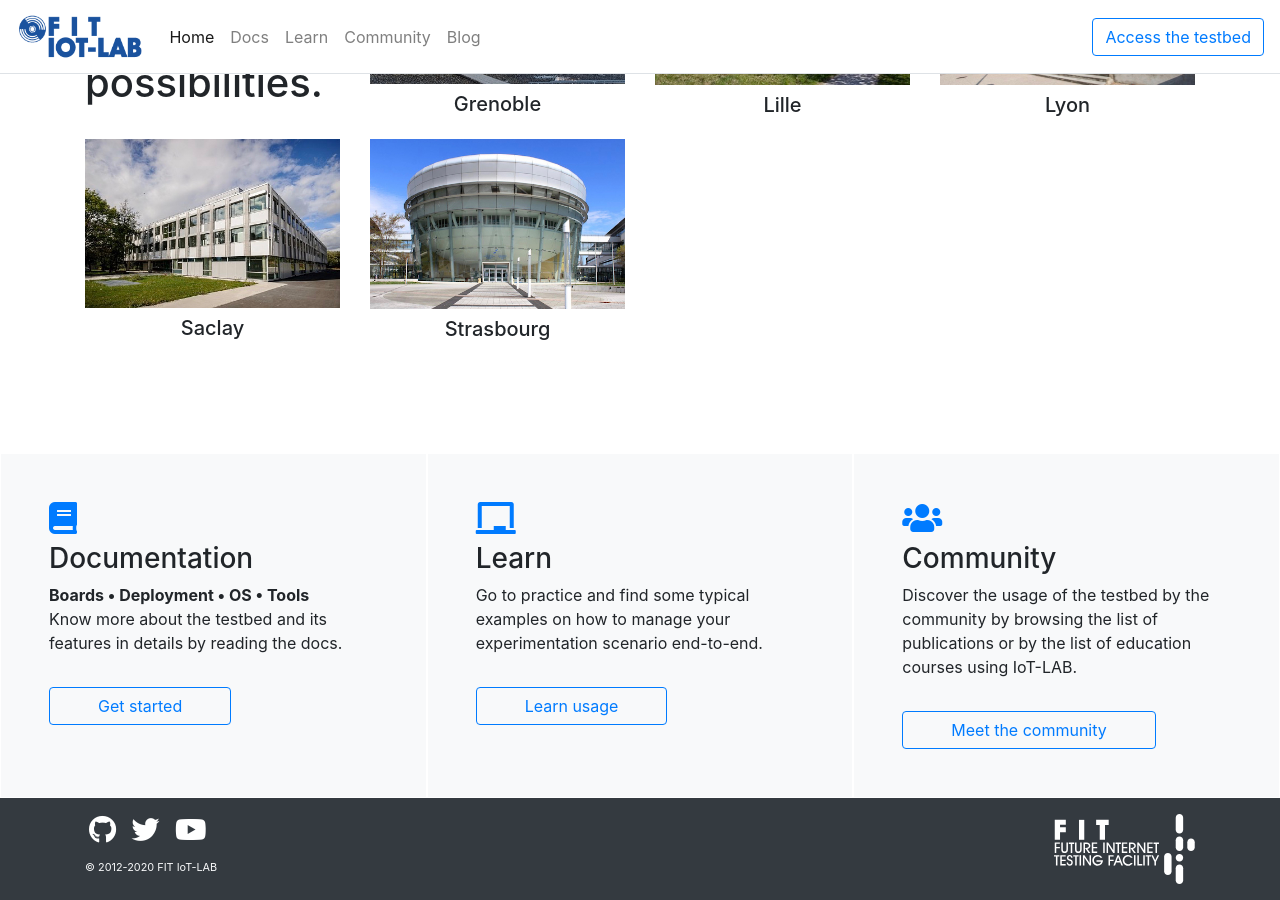
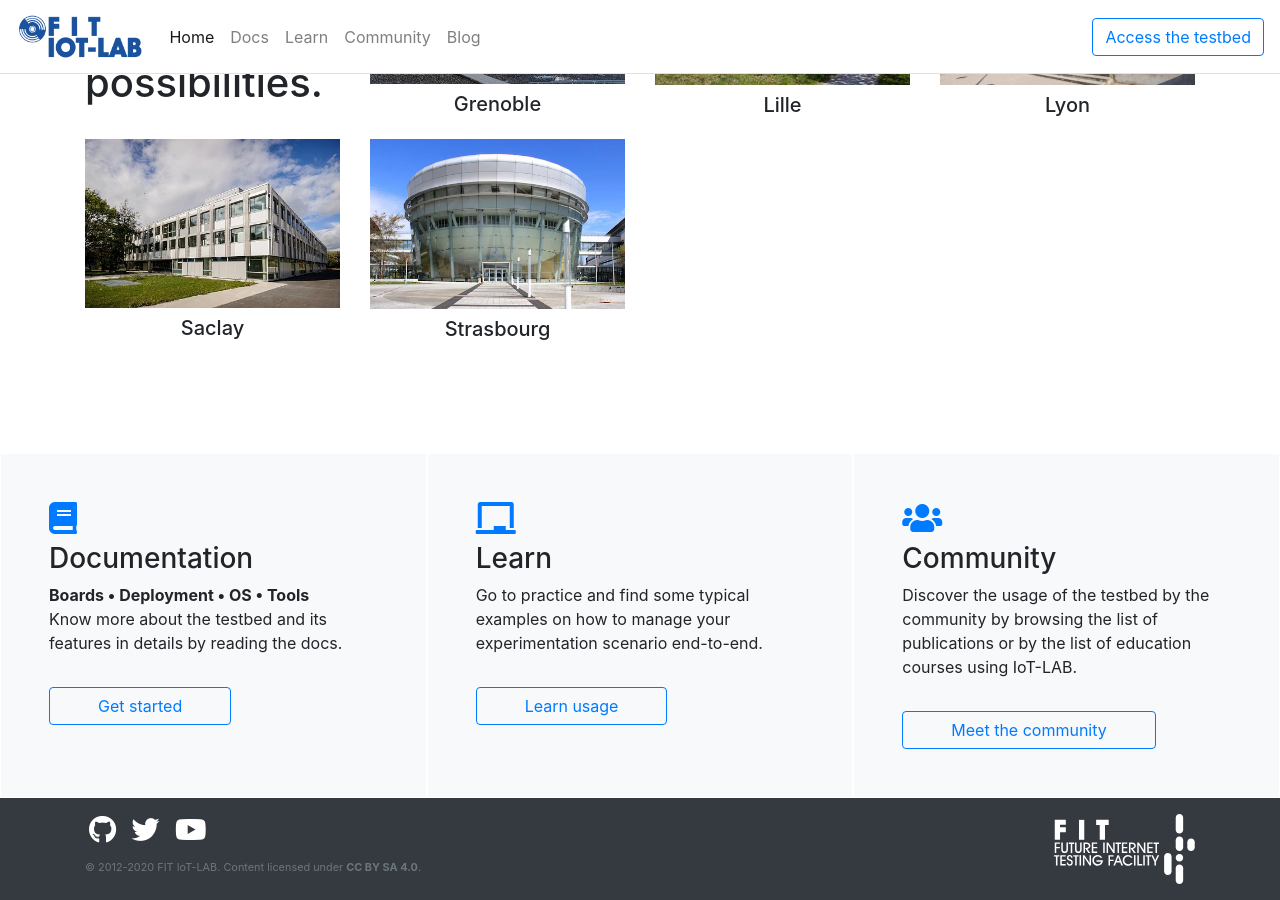
Before and after one commit to iot-lab/iot-lab.github.io, a Jekyll site: the page built from index.html, in a window 1280 px wide and 900 px high, scrolled down 7190 px. Built offline with Jekyll 4.4.1, drawn with Linux system fonts in a browser that asks for light colours; nearby versions of some CDN libraries; comment, search, counter and statistics services are not loaded.

Commit message:
license: add CC BY SA 4.0 for content

```diff
--- a/_includes/footer.html
+++ b/_includes/footer.html
@@ -7,7 +7,7 @@
                     <a class="text-white p-1" href="https://twitter.com/FIT_IoTLAB" target="_blank"><i class="fab fa-twitter"></i></a>
                     <a class="text-white p-1" href="https://www.youtube.com/channel/UCrWBoYgLJCkMWgaJF8Hh3Og" target="_blank"><i class="fab fa-youtube"></i></a>
                 </h3>
-                <span><small>© 2012-2020 FIT IoT-LAB</small></span>
+                <span class="text-muted"><small>© 2012-2020 FIT IoT-LAB. Content licensed under <a class="alert-link text-reset" rel="license" href="http://creativecommons.org/licenses/by-sa/4.0/">CC BY SA 4.0</a>.</small></span>
             </div>
         </div>
         <div class="col col-lg-auto">
```
Also changed, not shown: README.md.
